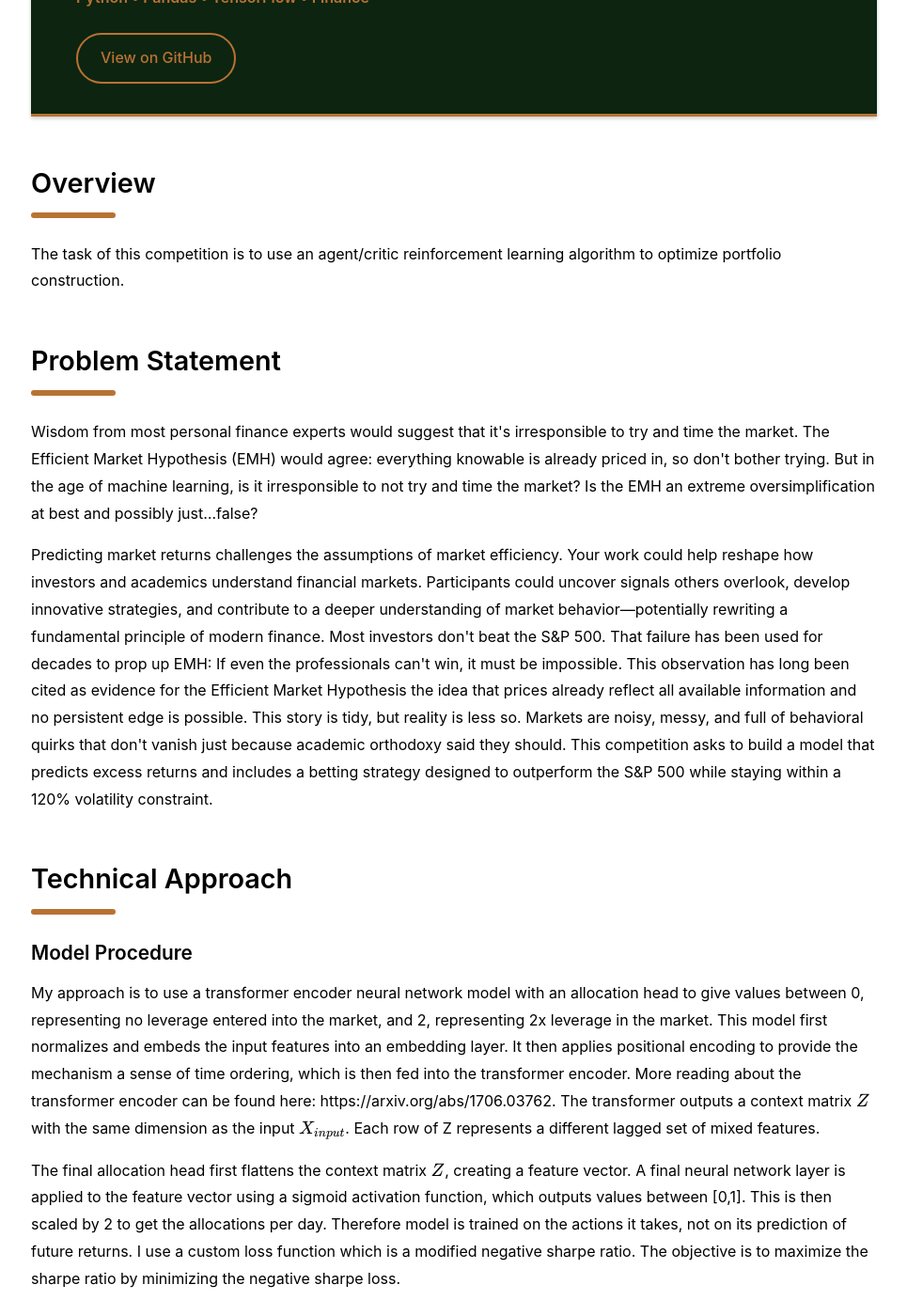
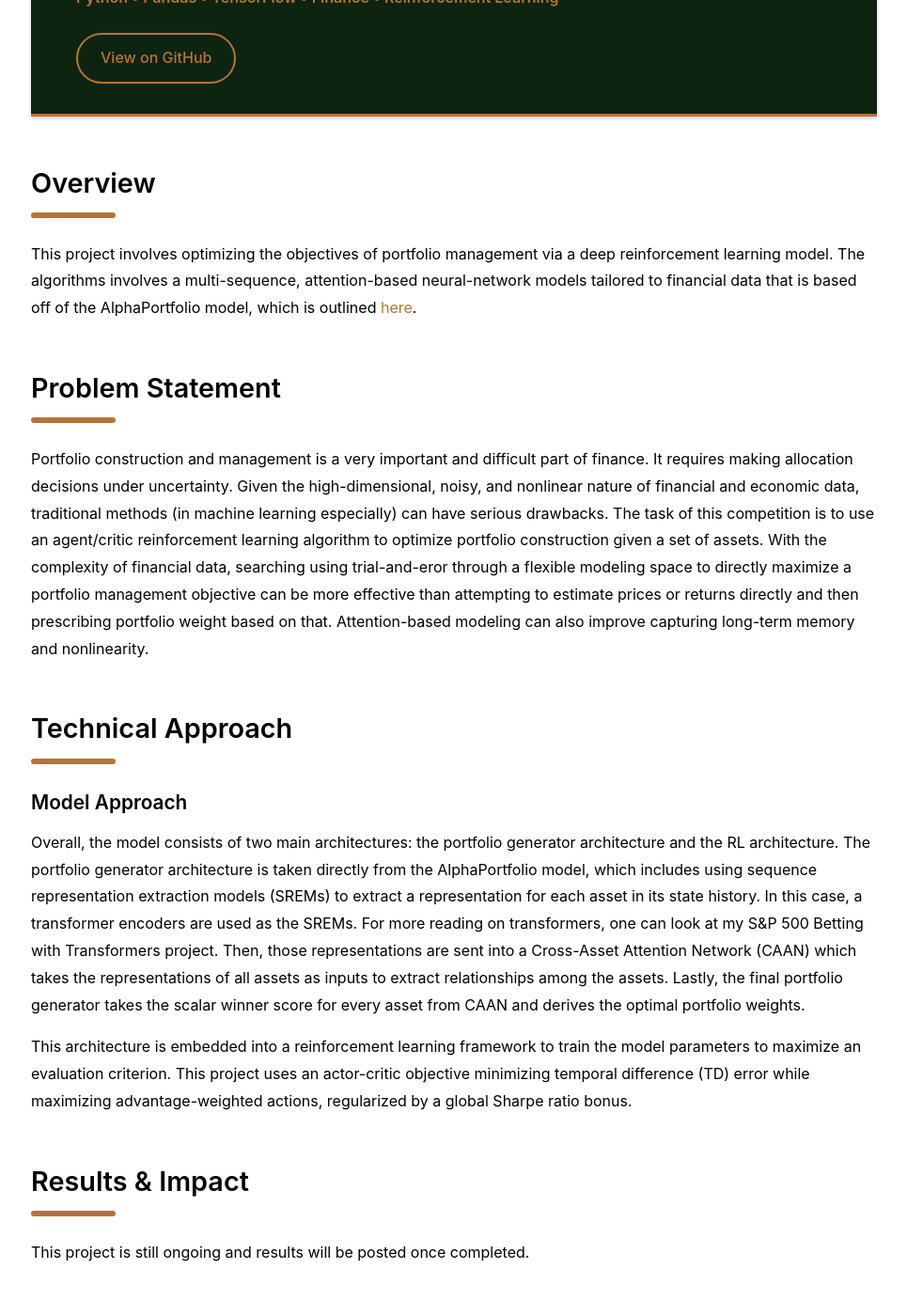
Before and after one commit to DJHoulihan/DJHoulihan.github.io, a Jekyll site: the page built from Finance Projects/portopt.html, in a window 1280 px wide and 1400 px high, scrolled down 293 px. Shown: the whole window at 94% size, without its empty margins (157-1122 px from the left). Built offline with Jekyll 4.4.1, drawn with Linux system fonts in a browser that asks for light colours; some of the changed text lies outside the part shown.

Commit message:
editing portopt page

```diff
--- a/Finance Projects/oscillators.html
+++ b/Finance Projects/oscillators.html
@@ -41,7 +41,7 @@ title: Market Oscillators
         Synchronization in financial markets refers to the extent to which the behaviors of different assets or markets become correlated over time.
         As synchronization increases, the movements of individual stocks become more dependent on one another, reducing effective diversification.
         This interdependence can amplify systemic risk: a local shock to one asset or sector may propagate through the network, triggering broader market instability.
-        For instance, if stock A is strongly coupled to stock B, a significant decline in B’s price may lead to a corresponding drop in A’s price, even in the absence
+        For instance, if stock A is strongly coupled to stock B, a significant decline in B's price may lead to a corresponding drop in A's price, even in the absence
         of new information. High synchronization across markets may thus signal a fragile equilibrium, where localized disturbances lead to global cascades. In contrast,
         low synchronization implies greater robustness, as idiosyncratic shocks are more likely to remain contained. To quantify synchronization between financial markets,
         this project attempts to treat financial markets as a network of coupled oscillators whose phase (movement) is governed by the Kuramoto model.
--- a/Finance Projects/portopt.html
+++ b/Finance Projects/portopt.html
@@ -15,7 +15,7 @@ title: RL Portfolio Optimization
   <!-- Project Header -->
   <header class="project-header">
     <h1>Reinforcement Learning for Portfolio Optimization</h1>
-    <p class="project-meta">Python • Pandas • TensorFlow • Finance</p>
+    <p class="project-meta">Python • Pandas • TensorFlow • Finance • Reinforcement Learning</p>
     <div class="project-links">
       <a href="https://github.com/DJHoulihan/Portfolio_Optimization" class="btn" target="_blank">View on GitHub</a>
     </div>
@@ -26,7 +26,8 @@ title: RL Portfolio Optimization
     <h2>Overview</h2>
     <div class="section-underline"></div>
     <p>
-       The task of this competition is to use an agent/critic reinforcement learning algorithm to optimize portfolio construction.
+      This project involves optimizing the objectives of portfolio management via a deep reinforcement learning model. The algorithms involves a multi-sequence, attention-based
+      neural-network models tailored to financial data that is based off of the AlphaPortfolio model, which is outlined <a href="https://github.com/DJHoulihan/Portfolio_Optimization">here</a>.
     </p>
   </section>
 
@@ -35,18 +36,13 @@ title: RL Portfolio Optimization
     <h2>Problem Statement</h2>
     <div class="section-underline"></div>
     <p>
-        Wisdom from most personal finance experts would suggest that it's irresponsible to try and time the market. The Efficient Market Hypothesis (EMH) would agree:
-        everything knowable is already priced in, so don't bother trying. But in the age of machine learning, is it irresponsible to not try and time the market? Is the
-        EMH an extreme oversimplification at best and possibly just…false?
-    </p>
-    <p>
-        Predicting market returns challenges the assumptions of market efficiency. Your work could help reshape how investors and academics understand financial markets.
-        Participants could uncover signals others overlook, develop innovative strategies, and contribute to a deeper understanding of market behavior—potentially rewriting
-        a fundamental principle of modern finance. Most investors don't beat the S&P 500. That failure has been used for decades to prop up EMH: If even the professionals
-        can't win, it must be impossible. This observation has long been cited as evidence for the Efficient Market Hypothesis the idea that prices already reflect all
-        available information and no persistent edge is possible. This story is tidy, but reality is less so. Markets are noisy, messy, and full of behavioral quirks that
-        don't vanish just because academic orthodoxy said they should. This competition asks to build a model that predicts excess returns and includes a betting strategy
-        designed to outperform the S&P 500 while staying within a 120% volatility constraint.
+      Portfolio construction and management is a very important and difficult part of finance. It requires making allocation decisions under uncertainty. Given the
+       high-dimensional, noisy, and nonlinear nature of financial and economic data, traditional methods (in machine learning especially) can have serious drawbacks.
+
+       The task of this competition is to use an agent/critic reinforcement learning algorithm to optimize portfolio construction given a set of assets. With the complexity
+       of financial data, searching using trial-and-eror through a flexible modeling space to directly maximize a portfolio management objective can be more effective than
+       attempting to estimate prices or returns directly and then prescribing portfolio weight based on that. Attention-based modeling can also improve capturing long-term memory and
+       nonlinearity.
     </p>
 
   </section>
@@ -56,60 +52,28 @@ title: RL Portfolio Optimization
     <h2>Technical Approach</h2>
     <div class="section-underline"></div>
 
-    <h3>Model Procedure</h3>
+    <h3>Model Approach</h3>
     <p>
-        My approach is to use a transformer encoder neural network model with an allocation head to give values between 0, representing no leverage entered into the market,
-        and 2, representing 2x leverage in the market. This model first normalizes and embeds the input features into an embedding layer. It then applies positional encoding
-        to provide the mechanism a sense of time ordering, which is then fed into the transformer encoder. More reading about the transformer encoder can be found here:
-        https://arxiv.org/abs/1706.03762. The transformer outputs a context matrix \(Z\) with the same dimension as the input \(X_{input}\). Each row of Z represents a different
-        lagged set of mixed features.
+      Overall, the model consists of two main architectures: the portfolio generator architecture and the RL architecture. The portfolio generator architecture is
+      taken directly from the AlphaPortfolio model, which includes using sequence representation extraction models (SREMs) to extract a representation for each asset in its
+      state history. In this case, a transformer encoders are used as the SREMs. For more reading on transformers, one can look at my S&P 500 Betting with Transformers project.
+      Then, those representations are sent into a Cross-Asset Attention Network (CAAN) which takes the representations of all assets as inputs to extract relationships among the assets. Lastly, the final portfolio generator takes the scalar winner score for every asset from CAAN and derives the optimal portfolio
+      weights.
     </p>
     <p>
-        The final allocation head first flattens the context matrix \(Z\), creating a feature vector. A final neural network layer is applied to the feature vector using a
-        sigmoid activation function, which outputs values between [0,1]. This is then scaled by 2 to get the allocations per day. Therefore model is trained on the actions
-        it takes, not on its prediction of future returns. I use a custom loss function which is a modified negative sharpe ratio. The objective is to maximize the sharpe
-        ratio by minimizing the negative sharpe loss.
+      This architecture is embedded into a reinforcement learning framework to train the model parameters to maximize an evaluation criterion. This project uses an actor-critic
+      objective minimizing temporal difference (TD) error while maximizing advantage-weighted actions, regularized by a global Sharpe ratio bonus.
     </p>
   </section>
 
   <!-- Results -->
   <section class="project-section">
     <h2>Results & Impact</h2>
+    <div class="section-underline"></div>
     <p>
-        During training, 20 percent of the training set was used for validation. After training, the training sharpe ratio is 0.026 while the validation sharpe ratio is 1.85.
-        This could be that the validation set is small, which allows the model to overachieve.
+        This project is still ongoing and results will be posted once completed.
     </p>
-    <h3>Training Dataset</h3>
-    <div class="section-underline"></div>
-    <div class="project-image">
-      <img src="/assets/images/Trainloss.png" style="width: 800px; height: auto;" alt="Kuramoto Model fit to market indexes.">
-      <p class="image-caption"><strong>Figure 1:</strong>  The distribution of allocations for the train dataset as well as the training and validation loss values.</p>
-    </div>
-    <div class="project-image">
-      <img src="/assets/images/traincumreturns.png" style="width: 500px; height: auto;" alt="GSF for 120 SN">
-      <p class="image-caption"><strong>Figure 2:</strong> The order parameter that measures general synchronization among all the indexes over time. </p>
-    </div>
-    <p>
-        I used the model to produce allocations for the entire training dataset. The resulting sharpe ratio was ~0.03, which is out-performed by the market (if each allocation
-        was 1) with a sharpe of 0.09. The distribution of allocations, the training and validation loss plot, and the distribution of returns can be seen in Figure 1.
-        The cumulative excess returns of both the model's strategy and the S&P 500 are shown in Figure 2.
-    </p>
-    <h3>Test Dataset</h3>
 
-    <div class="section-underline"></div>
-    <div class="project-image">
-      <img src="/assets/images/TestDist.png" style="width: 800px; height: auto;" alt="Kuramoto Model fit to market indexes.">
-      <p class="image-caption"><strong>Figure 1:</strong> The distribution of allocations for the test dataset. </p>
-    </div>
-    <div class="project-image">
-      <img src="/assets/images/Testcumreturns.png" style="width: 500px; height: auto;" alt="GSF for 120 SN">
-      <p class="image-caption"><strong>Figure 2:</strong> The resulting test returns for both the market and the model. </p>
-    </div>
-    <p>
-        The model was then applied on the test dataset given from the competition. This dataset was evaluated by the modified sharpe ratio given by the competition, which is
-        slightly different than the sharpe loss function I used in training. It penalizes both volatility and excessive losses. The resulting score was 1.40 for the model's
-        strategy, which also under-performed the market with a sharpe ratio of 1.42. The distribution of allocations is shown in Figure 1 and the resulting returns is shown in Figure 2.
-    </p>
 
   </section>
 
```
